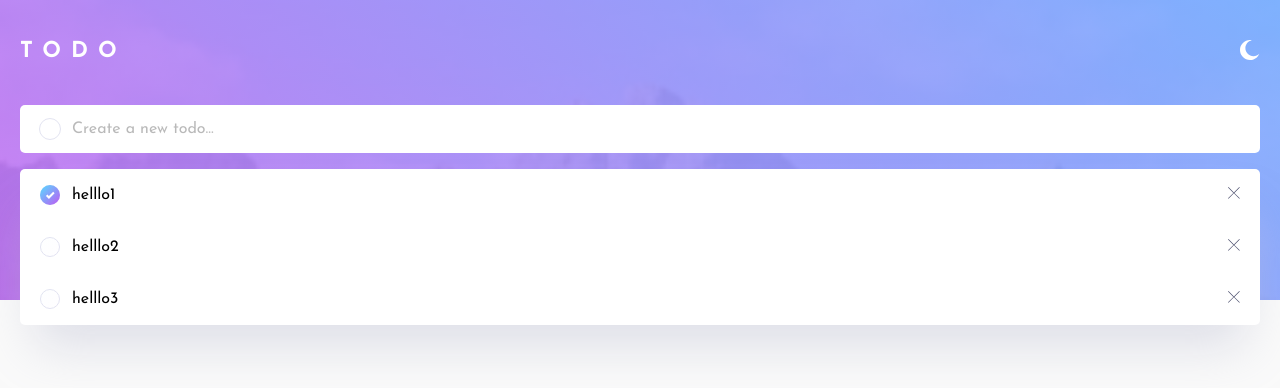
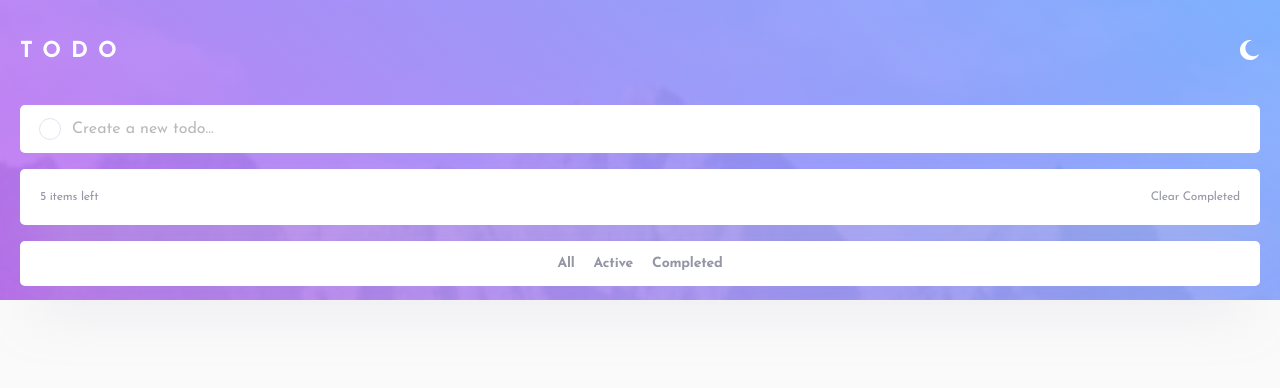
Before and after one commit to Fernando-uif/todo-app, a React (Vite) app: page / in a window 1280 px wide. Shown: the top 388 px of the page. Built offline with nearby package versions, Linux system fonts and the light colour scheme.

Commit message:
add the zustand states

```diff
--- a/package.json
+++ b/package.json
@@ -11,7 +11,8 @@
   },
   "dependencies": {
     "react": "^18.3.1",
-    "react-dom": "^18.3.1"
+    "react-dom": "^18.3.1",
+    "zustand": "^4.5.4"
   },
   "devDependencies": {
     "@types/react": "^18.3.3",
--- a/src/components/todo/Todo.tsx
+++ b/src/components/todo/Todo.tsx
@@ -3,7 +3,11 @@ import todoStyles from "../../sass/todo/todo.module.scss";
 import { Icon } from "../Icon";
 import { SingleTodo } from "./SingleTodo";
 
+import { useTodosStore } from "../../store/todos/todos-store";
+
 export const Todo = () => {
+  const setTodo = useTodosStore((state) => state.setTodo);
+  const allTodos = useTodosStore((state) => state.getTodos());
   const [value, setValue] = useState("");
   const handleValue = (e: ChangeEvent<HTMLInputElement>) => {
     setValue(e.target.value);
@@ -11,7 +15,17 @@ export const Todo = () => {
 
   const handleSumbit = (e: FormEvent<HTMLFormElement>) => {
     e.preventDefault();
-
+    const id = crypto.randomUUID();
+    setTodo({
+      id,
+      isDone: false,
+      text: value,
+    });
+    console.log({
+      id,
+      isDone: false,
+      text: value,
+    });
     setValue("");
   };
 
@@ -35,12 +49,27 @@ export const Todo = () => {
       </form>
       {/* Modal */}
       <div className={`${todoStyles["todo__modalTodos"]}`}>
-        <SingleTodo isCompleted={true} text="helllo1" />
-        <SingleTodo isCompleted={false} text="helllo2" />
-        <SingleTodo isCompleted={false} text="helllo3" />
+        {/* TODO Aqui va el for */}
 
-        <div className={`${todoStyles["todo__"]}`}>
-
+        {allTodos.map((todo) => {
+          return <SingleTodo isCompleted={todo.isDone} text={todo.text} />;
+        })}
+        <div className={`${todoStyles["todo__footerInfo"]}`}>
+          <div className={`${todoStyles["todo__footerInfo__totalItems"]}`}>
+            5 items left
+          </div>
+          <div className={`${todoStyles["todo__footerInfo__text"]}`}>
+            clear completed
+          </div>
+        </div>
+      </div>
+      <div className={`${todoStyles["todo__todosDetails"]}`}>
+        <div className={`${todoStyles["todo__todosDetails--item"]}`}>all</div>
+        <div className={`${todoStyles["todo__todosDetails--item"]}`}>
+          active
+        </div>
+        <div className={`${todoStyles["todo__todosDetails--item"]}`}>
+          completed
         </div>
       </div>
     </section>
--- a/src/sass/todo/singleTodo.module.scss
+++ b/src/sass/todo/singleTodo.module.scss
@@ -6,6 +6,7 @@
     display: flex;
     justify-content: space-between;
     align-items: center;
+    border-bottom: 1px solid $separate-line;
 
     &__wrapperTask {
         display: flex;
--- a/src/sass/todo/todo.module.scss
+++ b/src/sass/todo/todo.module.scss
@@ -27,6 +27,7 @@
     &__wrapperInput {
         position: relative;
         margin-bottom: 16px;
+
         &::after {
             content: '';
             position: absolute;
@@ -66,4 +67,49 @@
         box-shadow: 0px 35px 50px -15px rgba(194, 195, 214, 0.50);
         border-radius: 5px;
     }
+
+    &__footerInfo {
+        display: flex;
+        justify-content: space-between;
+        padding: 22px 20px;
+        font-size: 12px;
+        font-style: normal;
+        font-weight: 400;
+        line-height: normal;
+        letter-spacing: -0.167px;
+        color: $secondary-text;
+
+        &__totalItems {}
+
+        &__text {
+            cursor: pointer;
+            text-transform: capitalize;
+        }
+    }
+
+    &__todosDetails {
+        display: flex;
+        gap: 19px;
+        padding: 15px 80px;
+        justify-content: center;
+        margin-top: 16px;
+        box-shadow: 0px 35px 50px -15px rgba(194, 195, 214, 0.50);
+        background-color: $light;
+        border-radius: 5px;
+
+        &--item {
+            color: $secondary-text;
+            font-size: 14px;
+            font-style: normal;
+            font-weight: 700;
+            line-height: normal;
+            letter-spacing: -0.194px;
+            cursor: pointer;
+            text-transform: capitalize;
+
+            &:hover {
+                color: $selected-text;
+            }
+        }
+    }
 }
--- a/src/sass/variables/colors.scss
+++ b/src/sass/variables/colors.scss
@@ -2,3 +2,6 @@
     --theme:#000;
 }
 $light:#fff;
+$secondary-text:#9495A5;
+$separate-line:#E3E4F1;
+$selected-text:#3A7CFD;
--- /dev/null
+++ b/src/store/todos/todos-store.ts
@@ -0,0 +1,30 @@
+import { create } from "zustand";
+import { persist } from "zustand/middleware";
+import { Todo, TodoStore } from "../../interfaces/Todos.interface";
+
+export const useTodosStore = create<TodoStore>()(
+  persist(
+    (set, get) => ({
+      todos: [],
+      getTodos: () => {
+        const { todos } = get();
+        return todos;
+      },
+      getTodoById: (id: string) => {
+        const { todos } = get();
+        const uniqueTodo = todos.find((todo) => todo.id === id);
+        if (!uniqueTodo) {
+          return todos;
+        }
+        return uniqueTodo;
+      },
+      setTodo: (todo: Todo) => {
+        const { todos } = get();
+        set({ todos: [...todos, todo] });
+      },
+    }),
+    {
+      name: "todos",
+    }
+  )
+);
```
Also changed, not shown: src/interfaces/Todos.interface.ts (added, +12 -0 lines), 1 other file (tests, documents, lock files or other folders).
